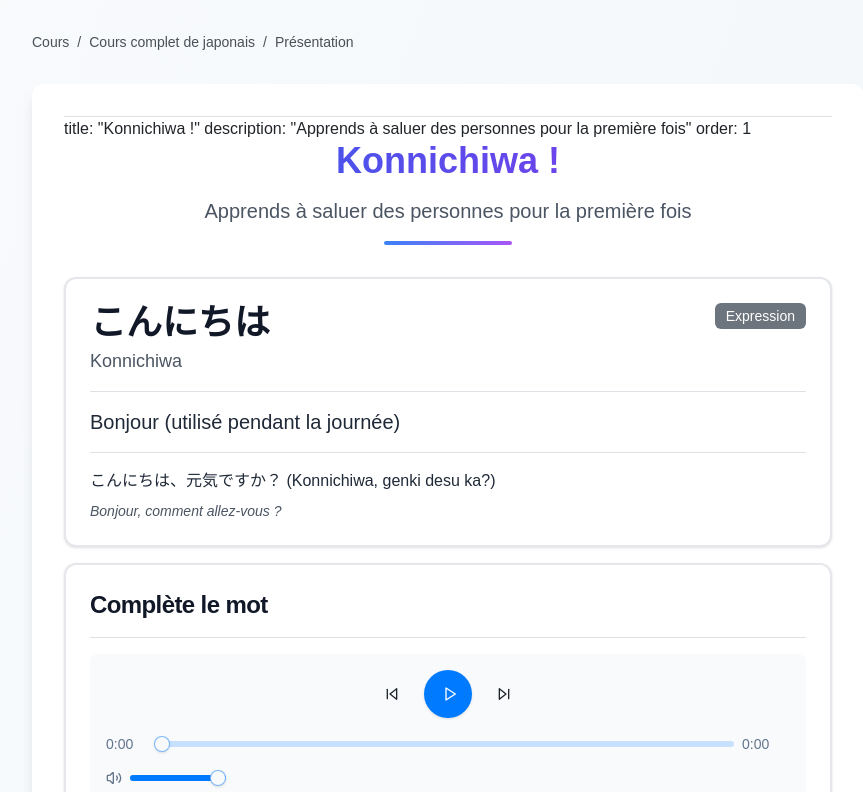
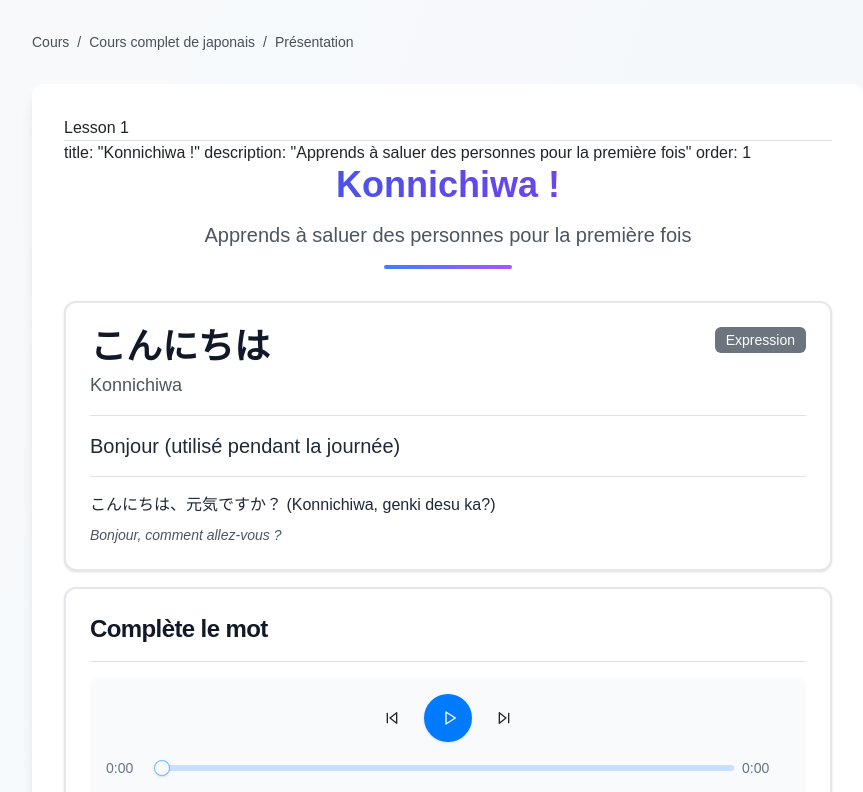
Before and after one commit to Multyp/language-learning, a Next.js app: page /japanese/course-1/chapter-1/lesson-1 in a window 1280 px wide. Shown: the top 792 px of the page, without its empty margins (192-1055 px from the left). Built offline with nearby package versions, Linux system fonts and the light colour scheme.

Commit message:
fix: :bug: fix build with mdx remove and staticparams

```diff
--- a/src/app/[language]/[course]/[chapter]/[slug]/client.tsx
+++ b/src/app/[language]/[course]/[chapter]/[slug]/client.tsx
@@ -5,6 +5,7 @@ import { BookOpen, ArrowLeft, ArrowRight } from "lucide-react";
 import { components } from "@/components/mdx";
 import Link from "next/link";
 import { Button } from "@/components/ui/button";
+import { useState, useEffect } from "react";
 
 interface PageParams {
   language: string;
@@ -14,7 +15,7 @@ interface PageParams {
 }
 
 interface LessonContent {
-  content: MDXRemoteSerializeResult<unknown, unknown>;
+  serializedContent: string;
   frontmatter: {
     title: string;
     description: string;
@@ -58,6 +59,22 @@ export function LessonClient({
   navigation,
   error = "",
 }: LessonClientProps) {
+  // State to hold the parsed MDX content
+  const [mdxContent, setMdxContent] =
+    useState<MDXRemoteSerializeResult<unknown, unknown>>();
+
+  // Parse the serialized content when the component mounts or content changes
+  useEffect(() => {
+    if (content?.serializedContent) {
+      try {
+        const parsedContent = JSON.parse(content.serializedContent);
+        setMdxContent(parsedContent);
+      } catch (e) {
+        console.error("Error parsing MDX content:", e);
+      }
+    }
+  }, [content]);
+
   if (error) {
     return (
       <div className="flex items-center justify-center min-h-screen text-destructive">
@@ -97,12 +114,17 @@ export function LessonClient({
             {content.chapterInfo.title}
           </Link>
         </nav>
-
         {/* Main content */}
         <article className="prose lg:prose-xl dark:prose-invert mx-auto bg-card rounded-xl p-8 shadow-lg">
-          <MDXRemote {...content.content} components={components} />
+          <h1>{content.frontmatter.title}</h1>
+          {mdxContent ? (
+            <MDXRemote {...mdxContent} components={components} />
+          ) : (
+            <div className="flex items-center justify-center py-8">
+              <div className="animate-spin rounded-full h-8 w-8 border-t-2 border-b-2 border-primary"></div>
+            </div>
+          )}
         </article>
-
         {/* Navigation buttons */}
         <div className="mt-8 flex justify-between items-center">
           {navigation?.previous ? (
@@ -117,7 +139,6 @@ export function LessonClient({
           ) : (
             <div />
           )}
-
           {navigation?.next && (
             <Link
               href={`/${params.language}/${navigation.next.course}/${navigation.next.chapter}/${navigation.next.slug}`}
--- a/src/app/[language]/[course]/[chapter]/[slug]/page.tsx
+++ b/src/app/[language]/[course]/[chapter]/[slug]/page.tsx
@@ -1,12 +1,11 @@
 import { Suspense } from "react";
 import { LessonClient } from "./client";
-import { MDXRemoteSerializeResult } from "next-mdx-remote";
+import { serialize } from "next-mdx-remote/serialize";
 import fs from "fs/promises";
 import path from "path";
-import { serialize } from "next-mdx-remote/serialize";
 
 interface LessonContent {
-  content: MDXRemoteSerializeResult<unknown, unknown>;
+  serializedContent: string; // Serialized content as string to pass to client
   frontmatter: {
     title: string;
     description: string;
@@ -45,7 +44,7 @@ interface PageParams {
 }
 
 interface PageProps {
-  params: PageParams;
+  params: Promise<PageParams>;
 }
 
 // Server-side function to load lesson content
@@ -77,8 +76,6 @@ async function getLessonData(params: PageParams): Promise<LessonContent> {
     const chapterInfo = JSON.parse(chapterDescriptorRaw);
 
     // Extract frontmatter and serialize MDX content
-    // In a real app, you might want to parse frontmatter from the MDX file
-    // For this example, we'll use a simplified approach
     const frontmatter = {
       title: params.slug
         .replace(/-/g, " ")
@@ -87,10 +84,13 @@ async function getLessonData(params: PageParams): Promise<LessonContent> {
       order: parseInt(params.slug.replace("lesson-", "")),
     };
 
-    const content = await serialize(mdxContent);
+    // Serialize the MDX content
+    const mdxResult = await serialize(mdxContent);
+    // Convert the serialized content to a string to pass to the client
+    const serializedContent = JSON.stringify(mdxResult);
 
     return {
-      content,
+      serializedContent,
       frontmatter,
       courseInfo,
       chapterInfo,
@@ -222,16 +222,17 @@ async function getNavigationData(params: PageParams): Promise<Navigation> {
 }
 
 export default async function LessonPage({ params }: PageProps) {
+  const resolvedParams = await params;
   try {
     const [content, navigation] = await Promise.all([
-      getLessonData(params),
-      getNavigationData(params),
+      getLessonData(resolvedParams),
+      getNavigationData(resolvedParams),
     ]);
 
     return (
       <Suspense fallback={<LessonLoadingSkeleton />}>
         <LessonClient
-          params={params}
+          params={resolvedParams}
           content={content}
           navigation={navigation}
         />
@@ -240,7 +241,7 @@ export default async function LessonPage({ params }: PageProps) {
   } catch {
     return (
       <LessonClient
-        params={params}
+        params={resolvedParams}
         error="Le chargement de la leçon a échoué"
       />
     );
--- a/src/app/[language]/[course]/[chapter]/page.tsx
+++ b/src/app/[language]/[course]/[chapter]/page.tsx
@@ -10,7 +10,7 @@ interface PageParams {
 }
 
 interface PageProps {
-  params: PageParams;
+  params: Promise<PageParams>;
 }
 
 interface Chapter {
@@ -85,13 +85,14 @@ async function getChaptersData(params: PageParams): Promise<{
 }
 
 export default async function ChaptersPage({ params }: PageProps) {
+  const resolvedParams = await params;
   try {
-    const data = await getChaptersData(params);
+    const data = await getChaptersData(resolvedParams);
 
     return (
       <Suspense fallback={<ChaptersLoadingSkeleton />}>
         <ChaptersClient
-          params={params}
+          params={resolvedParams}
           chapters={data.chapters}
           courseInfo={data.courseInfo}
         />
@@ -100,7 +101,7 @@ export default async function ChaptersPage({ params }: PageProps) {
   } catch {
     return (
       <ChaptersClient
-        params={params}
+        params={resolvedParams}
         error="Impossible de charger les chapitres"
       />
     );
@@ -137,7 +138,8 @@ function ChaptersLoadingSkeleton() {
 
 export async function generateStaticParams() {
   return [
-    { language: "japanese", course: "course-1" },
-    { language: "japanese", course: "course-2" },
+    { language: "japanese", course: "course-1", chapter: "chapter-1" },
+    { language: "japanese", course: "course-2", chapter: "chapter-1" },
+    { language: "japanese", course: "course-2", chapter: "chapter-2" },
   ];
 }
--- a/src/app/[language]/[course]/page.tsx
+++ b/src/app/[language]/[course]/page.tsx
@@ -84,17 +84,18 @@ function getChaptersData(params: PageParams): {
 }
 
 interface PageProps {
-  params: PageParams;
+  params: Promise<PageParams>;
 }
 
-export default function ChaptersPage({ params }: PageProps) {
+export default async function ChaptersPage({ params }: PageProps) {
+  const resolvedParams = await params;
   try {
-    const data = getChaptersData(params);
+    const data = getChaptersData(resolvedParams);
 
     return (
       <Suspense fallback={<ChaptersLoadingSkeleton />}>
         <ChaptersClient
-          params={params}
+          params={resolvedParams}
           chapters={data.chapters}
           courseInfo={data.courseInfo}
         />
@@ -103,7 +104,7 @@ export default function ChaptersPage({ params }: PageProps) {
   } catch {
     return (
       <ChaptersClient
-        params={params}
+        params={resolvedParams}
         error="Impossible de charger les chapitres"
       />
     );
--- a/src/app/[language]/page.tsx
+++ b/src/app/[language]/page.tsx
@@ -9,7 +9,6 @@ interface Course {
   imageUrl?: string;
 }
 
-// This function gets courses for the server component
 function getCoursesData(language: string): Course[] {
   try {
     const contentDir = path.join(
@@ -49,10 +48,17 @@ function getCoursesData(language: string): Course[] {
   }
 }
 
-export default function Page({ params }: { params: { language: string } }) {
-  const courses = getCoursesData(params.language);
+export default async function Page({
+  params,
+}: {
+  params: Promise<{ language: string }>;
+}) {
+  const resolvedParams = await params;
+  const courses = getCoursesData(resolvedParams.language);
 
-  return <CoursesPageClient courses={courses} language={params.language} />;
+  return (
+    <CoursesPageClient courses={courses} language={resolvedParams.language} />
+  );
 }
 
 export async function generateStaticParams() {
```
